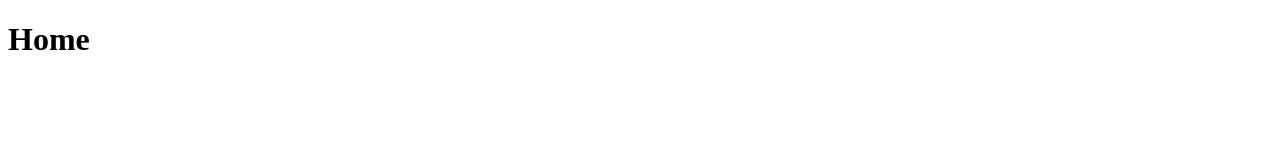
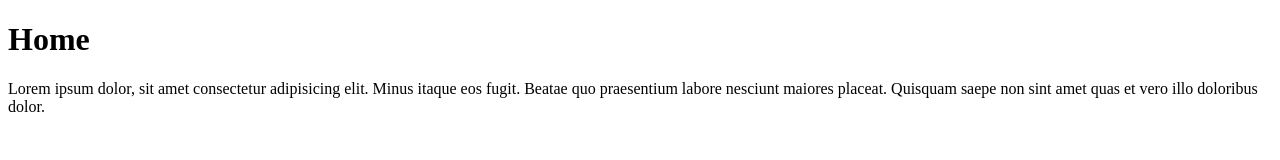
Before and after one commit to abbagueimeali/learngit, a plain HTML site: page index.html in a window 1280 px wide. Drawn offline with Linux system fonts and the light colour scheme.

Commit message:
Home page updated

```diff
--- a/index.html
+++ b/index.html
@@ -8,5 +8,6 @@
 </head>
 <body>
     <h1>Home</h1>
+    Lorem ipsum dolor, sit amet consectetur adipisicing elit. Minus itaque eos fugit. Beatae quo praesentium labore nesciunt maiores placeat. Quisquam saepe non sint amet quas et vero illo doloribus dolor.
 </body>
 </html>
```
